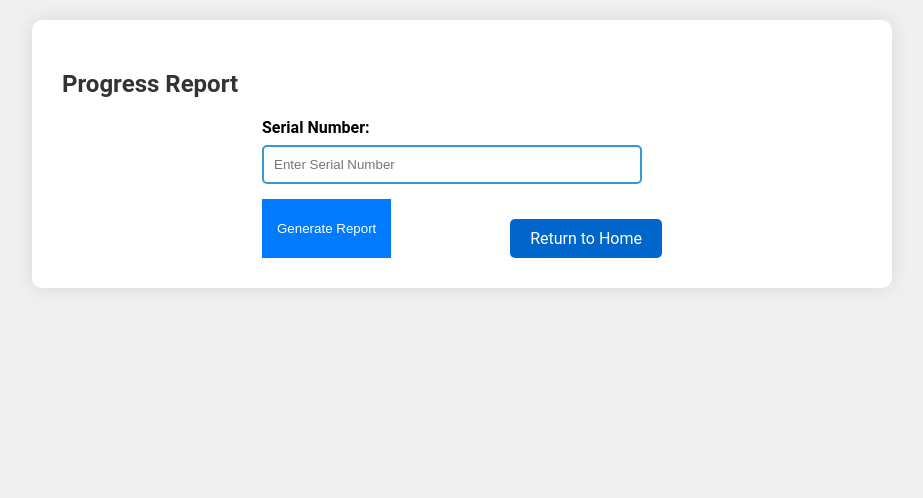
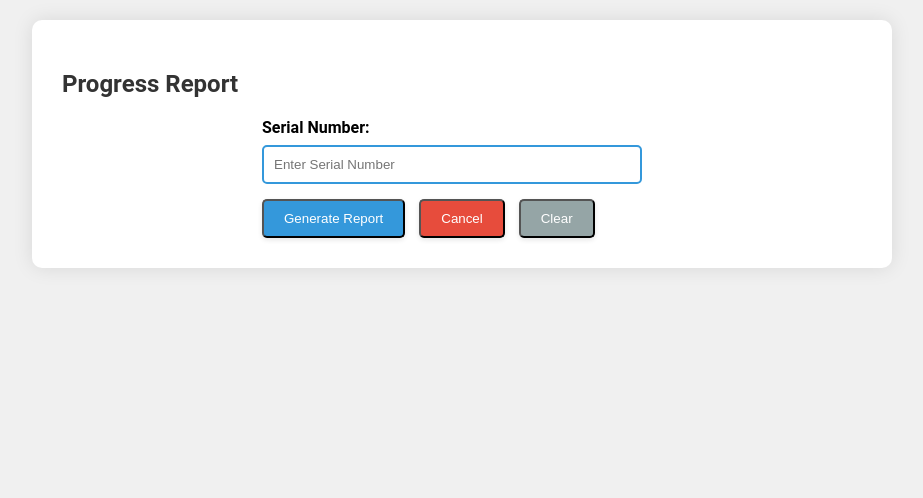
Before and after one commit to Michael-Otieno-Kasuku/Mashinani, a Django app: page /bursary/mashinani/progress_report/ in a window 1280 px wide. Shown: the part 116-614 px from the top of the page, without its empty margins (178-1101 px from the left). Run offline with Django 4.2, Linux system fonts and the light colour scheme.

Commit message:
form updated

```diff
--- a/bursary/mashinani/templates/progress_report.html
+++ b/bursary/mashinani/templates/progress_report.html
@@ -3,13 +3,25 @@
 {% block content %}
 <h2>Progress Report</h2>
 <!-- Display progress report details here -->
-<form method="post" action="{% url 'progress_report' %}" class="report-form">
+<form method="post" action="{% url 'progress_report' %}" class="report-form" id="reportForm">
     {% csrf_token %}
     <label for="serial_number">Serial Number:</label>
     <input type="text" name="serial_number" class="serial-input" required placeholder="Enter Serial Number">
-    <div class="button-container">
-    <button type="submit" class="generate-button">Generate Report</button>
-    <a href="{% url 'landing_page' %}" class="return-button">Return to Home</a>
-    </div>
+        <div class="form-buttons">
+            <button type="submit" class="submit-button blue-button">Generate Report</button>
+            <button type="button" class="red-button" onclick="cancelForm()">Cancel</button>
+            <button type="button" class="gray-button" onclick="clearForm()">Clear</button>
+        </div>
 </form>
+<script>
+    function cancelForm() {
+        // Redirect the user to the landing page
+        window.location.href = "{% url 'landing_page' %}";
+    }
+
+    function clearForm() {
+        // Reset the form fields
+        document.getElementById('reportForm').reset();
+    }
+</script>
 {% endblock %}
```
